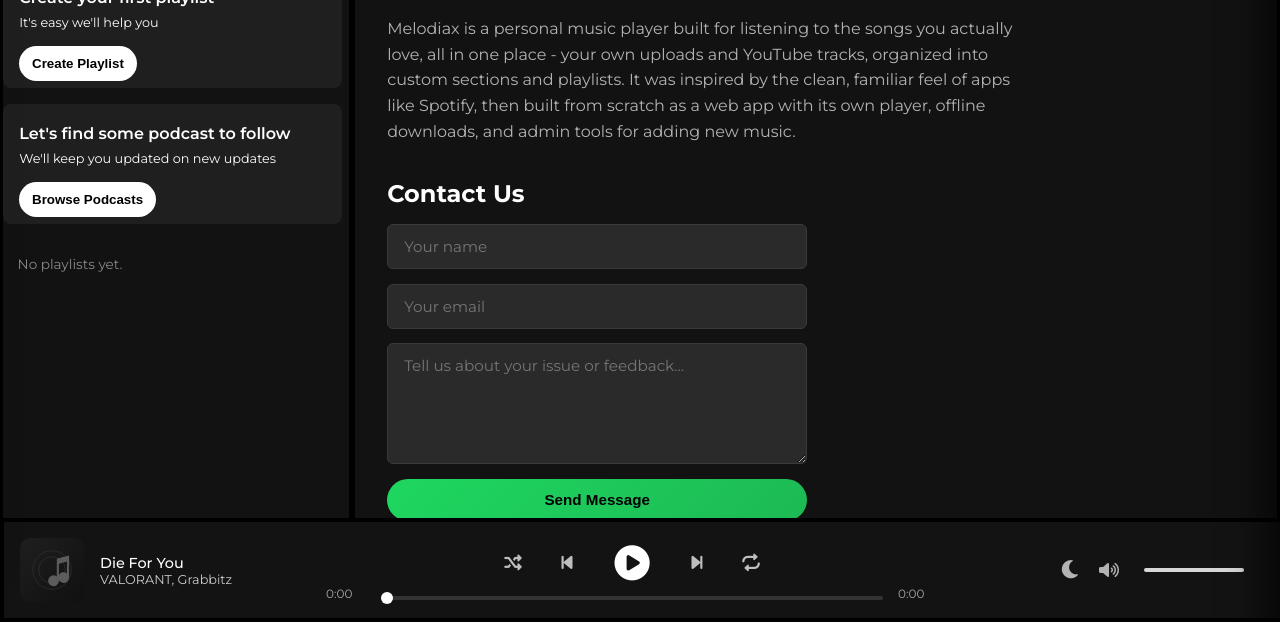
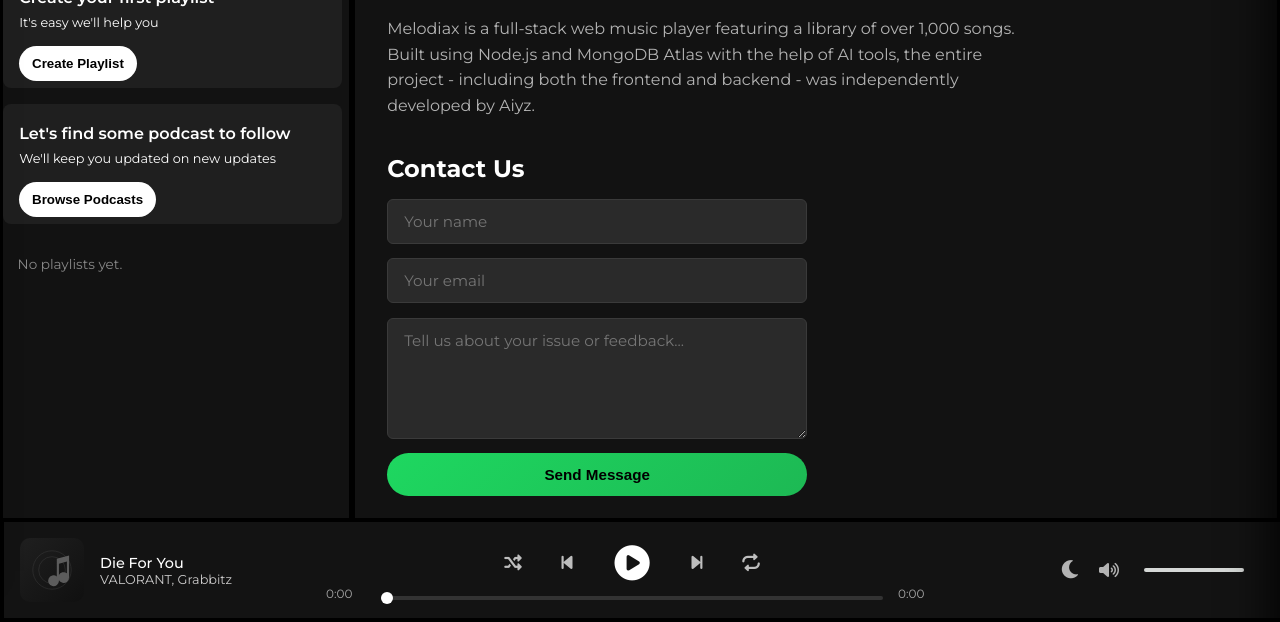
Before and after one commit to MrxOscar303/Melodiax-, a website: page public/Index.html in a window 1280 px wide. Both pictures are taken after a click on the element "About us". Shown: the part 178-800 px from the top of the page. Drawn offline with Linux system fonts and the light colour scheme; no server answers.

Commit message:
Update About Us description, fix tab switching

```diff
--- a/public/Index.html
+++ b/public/Index.html
@@ -211,12 +211,10 @@
             <div id="about-view-section" class="playlists-view-section about-view-section" style="display:none;">
                 <h1 class="about-hero-title">Melodiax</h1>
                 <p class="about-description">
-                    Melodiax is a personal music player built for listening to the songs you
-                    actually love, all in one place - your own uploads and YouTube tracks,
-                    organized into custom sections and playlists. It was inspired by the
-                    clean, familiar feel of apps like Spotify, then built from scratch as a
-                    web app with its own player, offline downloads, and admin tools for
-                    adding new music.
+                    Melodiax is a full-stack web music player featuring a library of over
+                    1,000 songs. Built using Node.js and MongoDB Atlas with the help of AI
+                    tools, the entire project - including both the frontend and backend -
+                    was independently developed by Aiyz.
                 </p>
 
                 <h2 class="about-contact-heading">Contact Us</h2>
```
